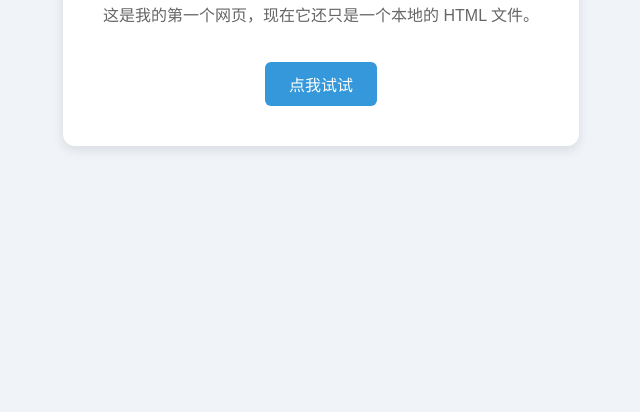
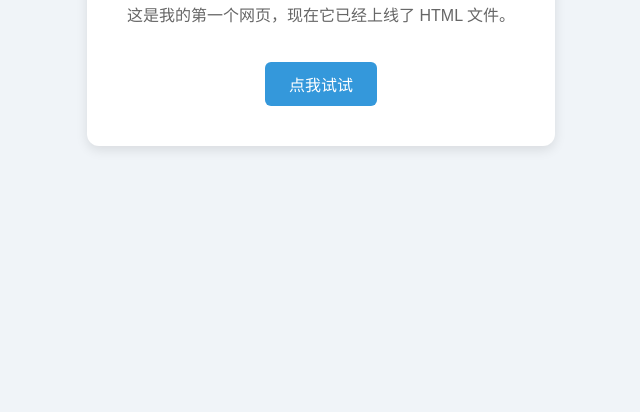
Before and after one commit to sorikikin/zero-to-full-stack, a plain HTML site: page index.html in a window 1280 px wide. Shown: the part 388-800 px from the top of the page, without its empty margins (319-959 px from the left). Drawn offline with Linux system fonts and the light colour scheme.

Commit message:
Update index.html
修改了文字

```diff
--- a/index.html
+++ b/index.html
@@ -11,7 +11,7 @@
     <div class="card">
 
     <h1>你好，git</h1>
-    <p id="msg">这是我的第一个网页，现在它还只是一个本地的 HTML 文件。</p>
+    <p id="msg">这是我的第一个网页，现在它已经上线了 HTML 文件。</p>
 
     <button onclick="changeText()">点我试试</button>
 
```
